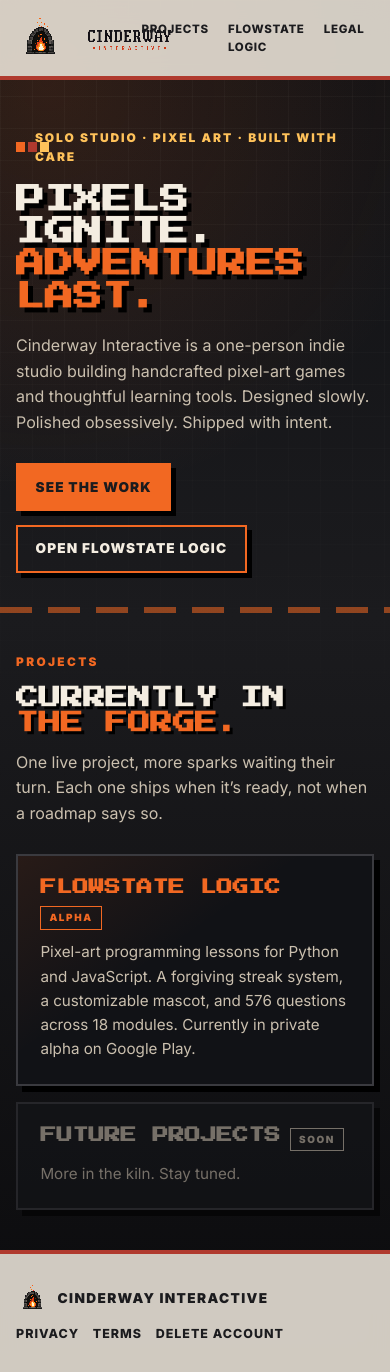
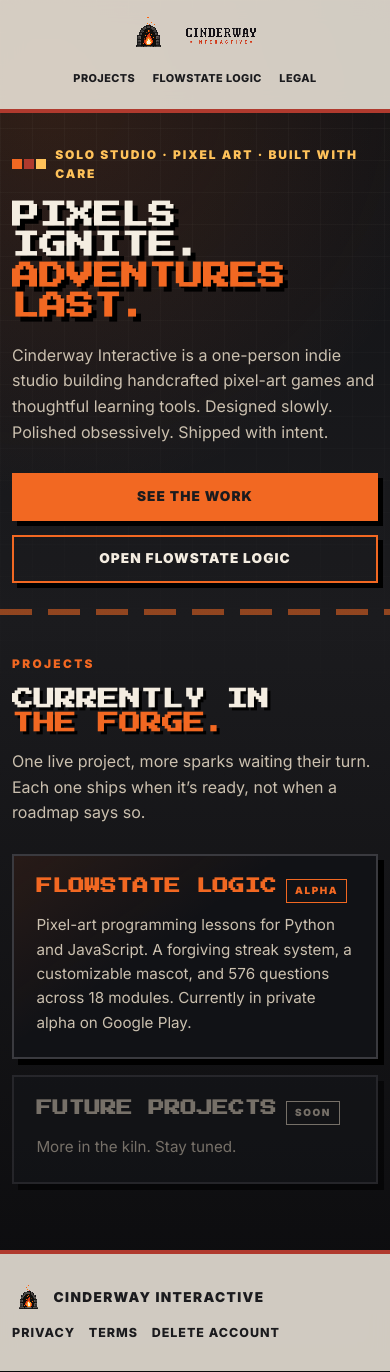
Before and after one commit to andrewkamback-sudo/privacy, a Jekyll site: the page index.html, which Jekyll copies as it is, in a window 390 px wide and 1372 px high. Built offline with Jekyll 4.4.1, drawn with Linux system fonts in a browser that asks for light colours.

Commit message:
Fix kicker decoration overlap + tighten mobile breakpoints
- .kicker::before: drop the flex gap (which only accounted for the
  10px box, not the +12px / +24px box-shadow dots) and use
  margin-right: 2.4rem instead. Text now starts past the rightmost
  dot with breathing room, so "SOLO STUDIO · PIXEL ART · BUILT
  WITH CARE" stops sitting on top of the brick + gold blocks.
- Tablet breakpoint (≤ 760px): nav ul flex-wraps, hero padding
  shrinks, breadcrumb font and padding pull tighter, kicker dot
  margin reduced to 2.1rem to match the smaller layout.
- New phone breakpoint (≤ 540px): header stacks (brand row above
  nav row), wordmark drops to 28px, logo to 40px. Container
  padding tightens, h1 / h2 use steeper viewport-relative clamps,
  hero-action buttons take full width so two long labels can sit
  on their own rows. Breadcrumb allowed to wrap.

Co-Authored-By: Claude Opus 4.7 <noreply@anthropic.com>

```diff
--- a/css/cinderway.css
+++ b/css/cinderway.css
@@ -221,7 +221,6 @@ a { color: inherit; }
 .kicker {
   display: inline-flex;
   align-items: center;
-  gap: 0.6rem;
   margin: 0 0 1.1rem;
   color: var(--color-gold);
   font-size: 0.75rem;
@@ -230,10 +229,16 @@ a { color: inherit; }
   text-transform: uppercase;
 }
 
+/* Three pixel-block decoration before the text. Box-shadow trick
+   paints two extra blocks at +12px and +24px; margin-right has to
+   clear the rightmost block (≈34px) plus a little breathing room
+   so the text never sits on top of the dots. */
 .kicker::before {
   content: '';
   width: 0.6rem;
   height: 0.6rem;
+  flex: 0 0 auto;
+  margin-right: 2.4rem;
   background: var(--color-ember);
   box-shadow: 12px 0 0 var(--color-brick), 24px 0 0 var(--color-gold);
 }
@@ -521,15 +526,46 @@ h2 {
 .breadcrumb-sep { margin: 0 0.4rem; color: var(--color-charcoal); }
 
 /* ---------- 8. Responsive ---------- */
+/* Tablet + small desktop tweaks (≤ 760px). Shrink the brand-mark
+   and nav so they still fit on one row at this size. */
 @media (max-width: 760px) {
   .card-grid { grid-template-columns: 1fr; }
   .cta-box { grid-template-columns: 1fr; }
   .footer-inner { flex-direction: column; align-items: flex-start; gap: 0.6rem; }
-  .site-nav ul { gap: 0; }
+  .site-nav ul { gap: 0; flex-wrap: wrap; justify-content: flex-end; }
   .site-nav a { padding: 0.5rem 0.6rem; font-size: 0.72rem; }
-  .header-inner { min-height: 76px; }
+  .header-inner { min-height: 76px; padding-block: 0.5rem; }
   .brand-logo { width: 48px; height: 48px; }
   .brand-wordmark { height: 36px; }
+  .hero { padding: clamp(2rem, 5vw, 3rem) 0 clamp(2rem, 5vw, 3rem); }
+  .kicker::before { margin-right: 2.1rem; }
+  .breadcrumb { padding-top: 0.6rem; font-size: 0.72rem; }
+}
+
+/* Phone breakpoint (≤ 540px). Stack header so brand-mark and nav
+   each get their own row, and drop the wordmark to its smallest
+   size so the logo + wordmark fit comfortably even on a 320px
+   viewport. */
+@media (max-width: 540px) {
+  .header-inner {
+    flex-direction: column;
+    align-items: center;
+    gap: 0.6rem;
+    min-height: auto;
+    padding-block: 0.85rem;
+  }
+  .brand-mark { gap: 0.6rem; }
+  .brand-logo { width: 40px; height: 40px; }
+  .brand-wordmark { height: 28px; }
+  .site-nav { width: 100%; }
+  .site-nav ul { justify-content: center; }
+  .site-nav a { padding: 0.45rem 0.55rem; font-size: 0.68rem; letter-spacing: 0.04em; }
+  .container { width: min(calc(100% - 1.5rem), var(--max-width)); }
+  h1 { font-size: clamp(1.6rem, 7vw, 2.2rem); }
+  h2 { font-size: clamp(1.25rem, 5.5vw, 1.7rem); }
+  .hero-actions { width: 100%; }
+  .hero-actions .button { flex: 1 1 100%; }
+  .breadcrumb { white-space: normal; line-height: 1.5; }
 }
 
 /* ---------- 9. Motion + accessibility ---------- */
```
